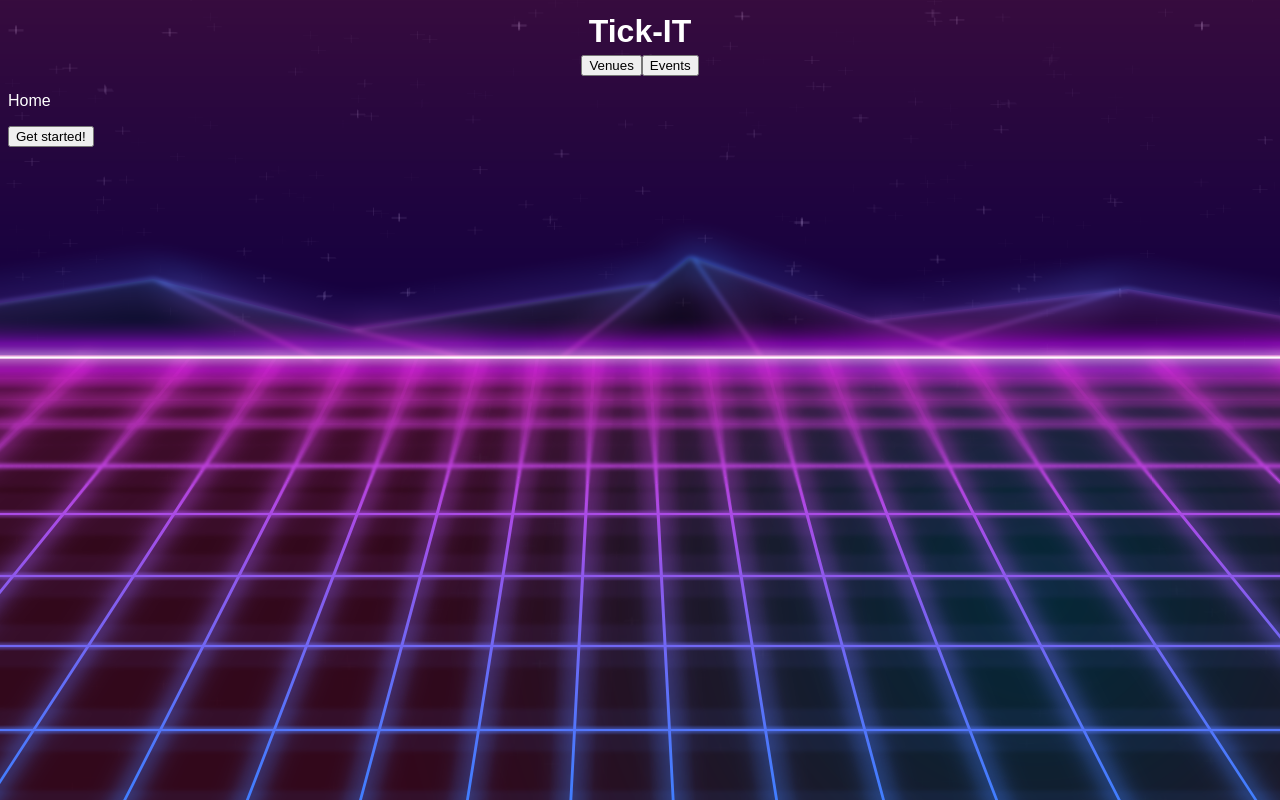
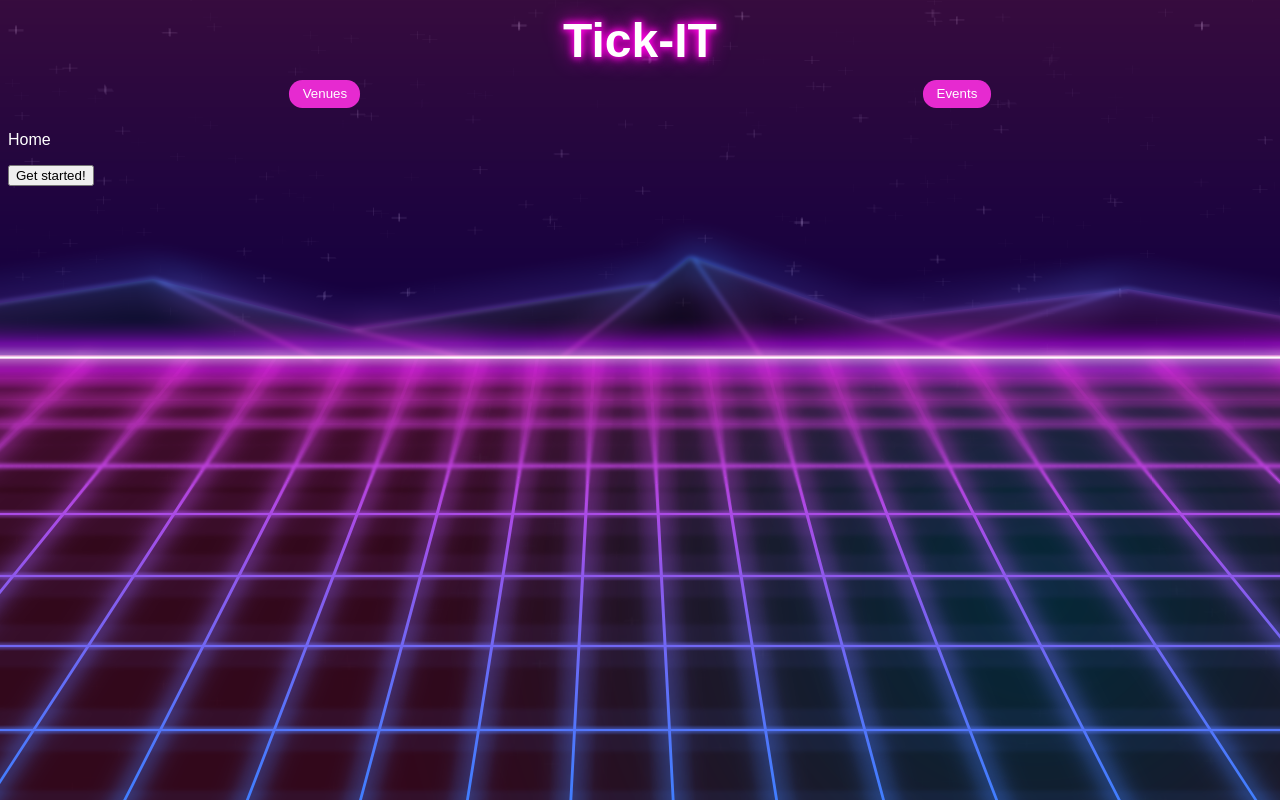
Before and after one commit to AbeGue02/tick-it, a React (Vite) app in the folder front-end/tick-it/: page / in a window 1280 px wide. Built offline with nearby package versions, Linux system fonts and the light colour scheme; a web font is replaced by a local one.

Commit message:
Adds header stylings

```diff
--- a/front-end/tick-it/src/App.css
+++ b/front-end/tick-it/src/App.css
@@ -23,7 +23,29 @@ header {
 }
 
 header h1 {
+    font-size: 3em;
+    color: #fff;
+    text-shadow:
+        0 0 7px #ff00e1,
+        0 0 10px #ff00e1,
+        0 0 21px #ff00e1;
     margin: 5px auto;
+}
+
+nav {
+    display: flex;
+    flex-direction: row;
+    width: 100%;
+    justify-content: space-around;
+}
+
+nav button {
+    color: white;
+    background-color: #e62ad0;
+    padding: 0.5em 1em;
+    border: 0;
+    border-radius: 1em;
+    margin: 0.5em 1em;
 }
 
 button {
```
